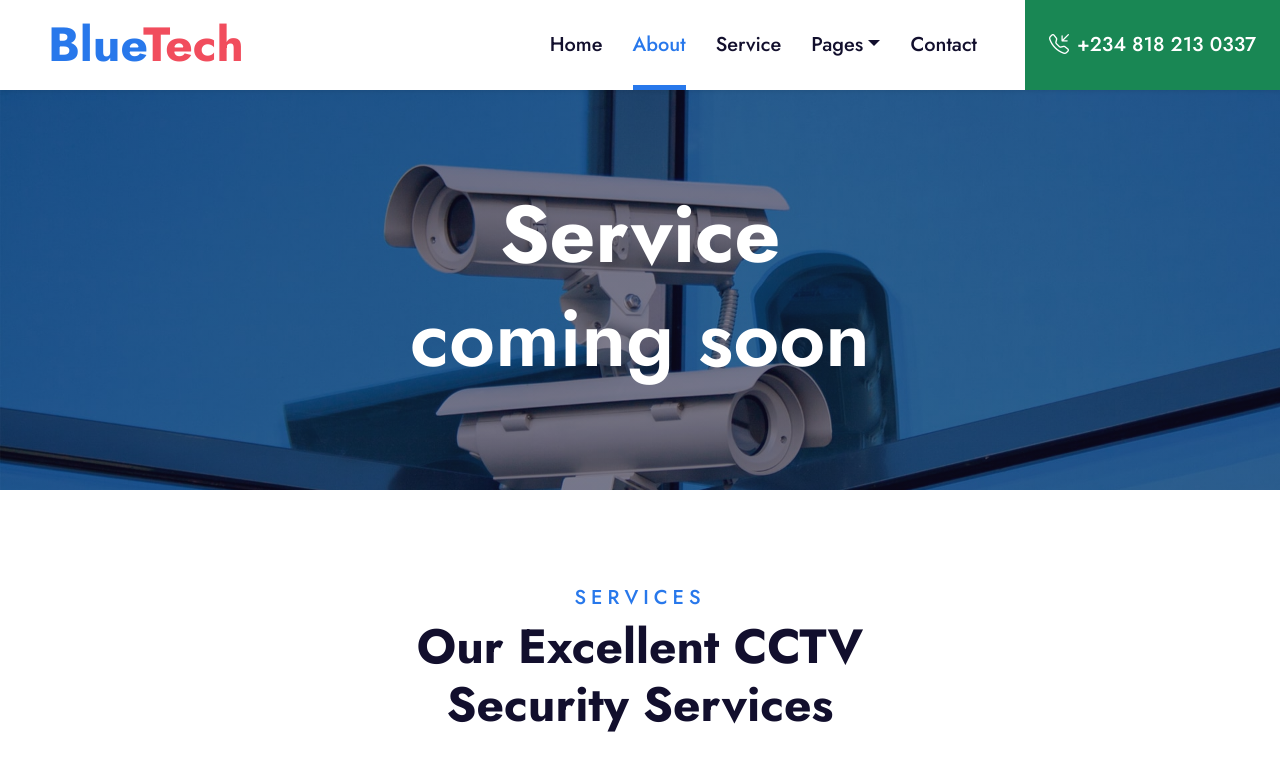
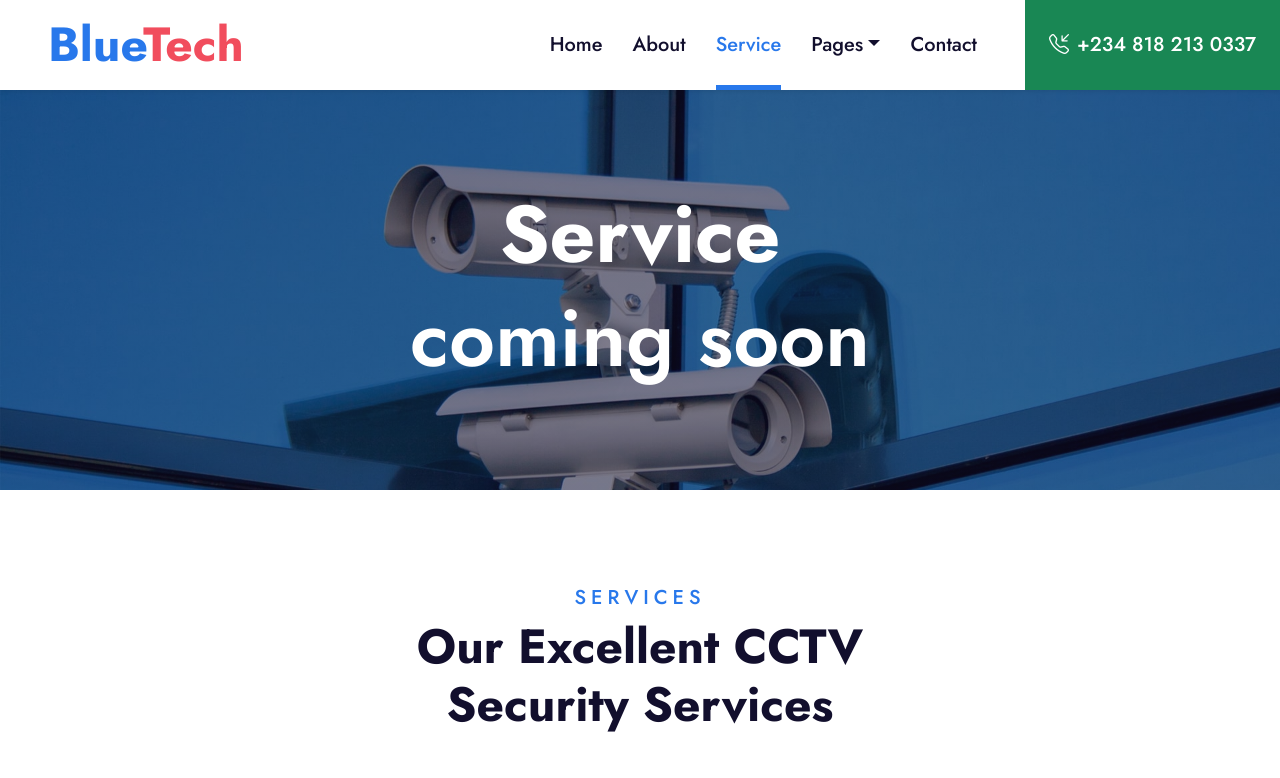
Before and after one commit to kyljax/bluetechwireless, a website: page service.html in a window 1280 px wide. Shown: the top 778 px of the page. Drawn offline with nearby package versions, Linux system fonts and the light colour scheme; files whose address does not match are found by name.

Commit message:
Update service.html

```diff
--- a/service.html
+++ b/service.html
@@ -43,8 +43,8 @@
         <div class="collapse navbar-collapse" id="navbarCollapse">
             <div class="navbar-nav ms-auto py-0">
                 <a href="https://bluetechwireless.onrender.com/" class="nav-item nav-link ">Home</a>
-                <a href="about.html" class="nav-item nav-link active">About</a>
-                <a href="service.html" class="nav-item nav-link">Service</a>
+                <a href="about.html" class="nav-item nav-link">About</a>
+                <a href="service.html" class="nav-item nav-link active">Service</a>
                 <div class="nav-item dropdown">
                     <a href="#" class="nav-link dropdown-toggle" data-bs-toggle="dropdown">Pages</a>
                     <div class="dropdown-menu m-0">
```
